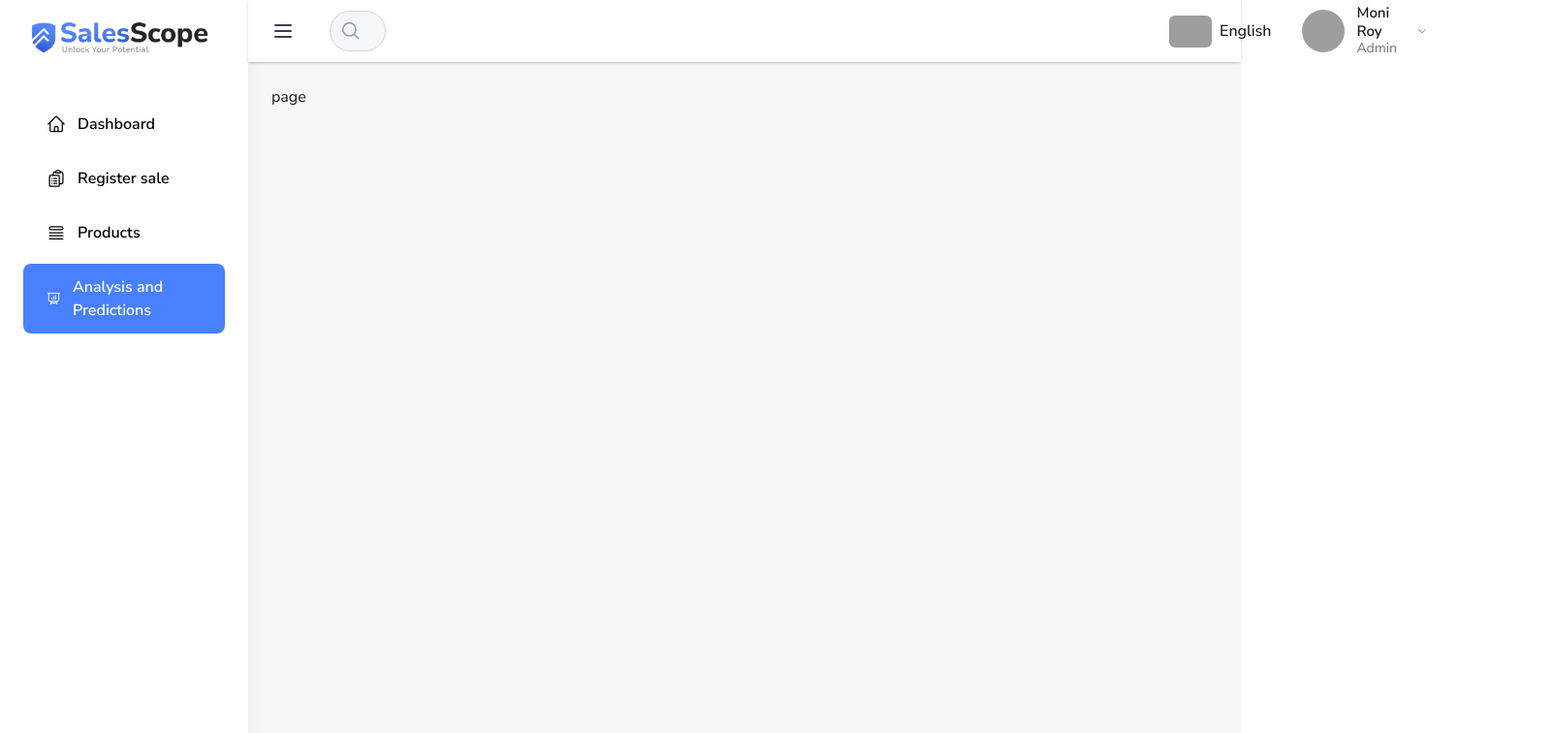
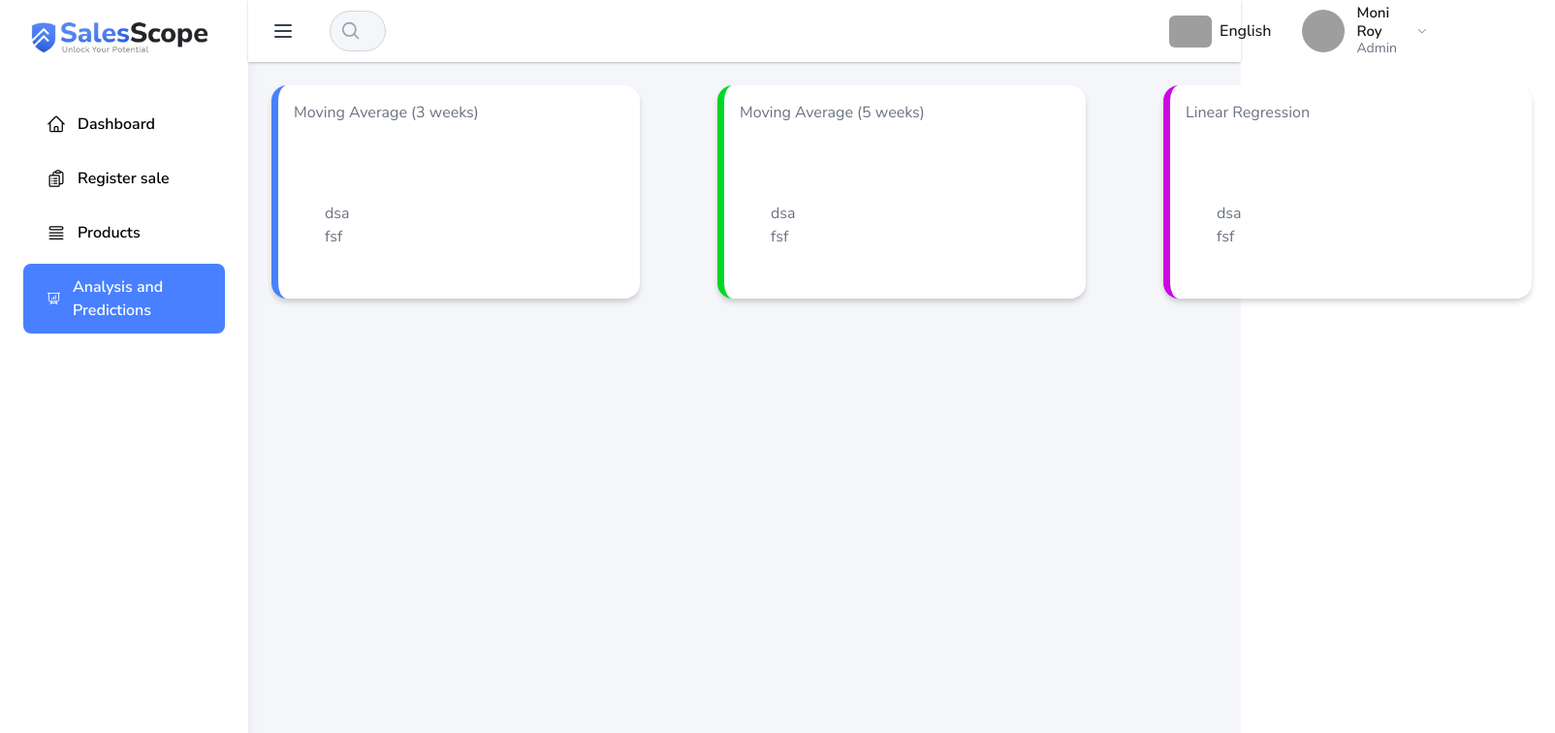
Before and after one commit to IntegrativeProject/SalesScope-Frontend, a Next.js app: page /analysisandpredictions in a window 1280 px wide. Shown: the top 756 px of the page at 97% size, 1604 px wide, since content can reach past the window. Built offline with nearby package versions, Linux system fonts and the light colour scheme; grey boxes are pictures that could not be loaded.

Commit message:
feat(analysisCards):cards size fixed

```diff
--- a/src/app/(dashboard)/analysisandpredictions/page.tsx
+++ b/src/app/(dashboard)/analysisandpredictions/page.tsx
@@ -1,7 +1,21 @@
-import React from 'react'
+import AnalysisCards from "@/components/ui/AnalysisCards";
+import React from "react";
 
 export default function page() {
   return (
-    <div>page</div>
-  )
+    <div className="flex space-x-20 justify-center  ">
+      <AnalysisCards
+        mainText="Moving Average (3 weeks)"
+        borderColor="border-[#4880FF]"
+      />
+      <AnalysisCards
+        mainText="Moving Average (5 weeks)"
+        borderColor="border-[#00D824]"
+      />
+      <AnalysisCards
+        mainText="Linear Regression"
+        borderColor="border-[#CD07E3]"
+      />
+    </div>
+  );
 }
--- /dev/null
+++ b/src/components/ui/AnalysisCards.tsx
@@ -0,0 +1,29 @@
+import React from "react";
+
+
+type CardProps ={
+    borderColor:string
+    mainText:string
+
+}
+
+
+export default function AnalysisCards({borderColor,mainText}:CardProps) {
+  return (
+    <div
+      className={`relative bg-white w-95 h-55 rounded-2xl shadow-[0_4px_6px_-1px_rgba(0,0,0,0.2)] hover:scale-101 border-l-7 ${borderColor} `}
+    >
+      <h1 className="text-gray-500 p-4 ">{mainText}</h1>
+      <div className="flex ">
+        <h1 className="font-bold  text-4xl ml-15 mt-4 ">
+
+        </h1>
+
+      </div>
+      <h3 className=" text-gray-500 p-4 mt-8 ml-8">
+        <h1>dsa</h1>
+        <h1>fsf</h1>
+      </h3>
+    </div>
+  );
+}
```
Also changed, not shown: src/app/(dashboard)/layout.tsx (+5 -5 lines).
